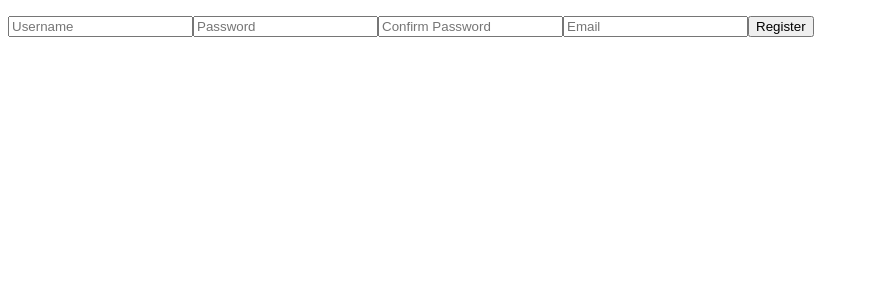
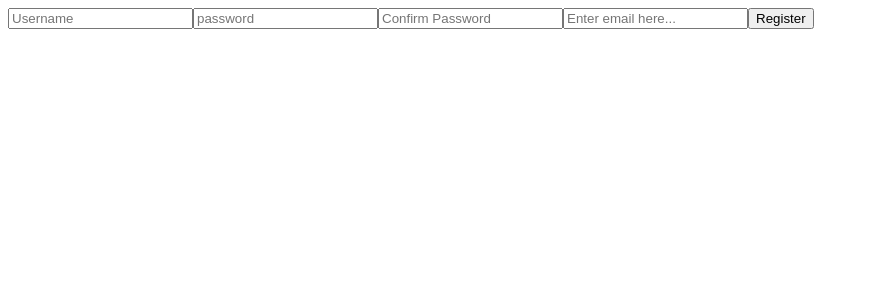
Before and after one commit to tommy278/Jorunal-App, a Next.js app: page /register in a window 1280 px wide. Shown: the top 300 px of the page, without its empty margins (0-869 px from the left). Built offline with nearby package versions, Linux system fonts and the light colour scheme; no server answers.

Commit message:
Fully optimized authentication flow

```diff
--- a/src/app/register/page.tsx
+++ b/src/app/register/page.tsx
@@ -1,41 +1,32 @@
 "use client";
 
-import {useState} from 'react';
+import { useAuth } from "@/context/AuthContext";
 
-export default function Home() {
-  const [username, setUsername] = useState("");
-  const [password, setPassword] = useState("");
-  const [confirmPassword, setConfirmPassword] = useState("");
-  const [email, setEmail] = useState("");
-  const [message, setMessage] = useState("");
+export default function Register() {
+  const { register } = useAuth();
 
-    async function handleRegister() {
-        if (password != confirmPassword) {
-          setMessage("Passwords must match")
-          console.error("Passwords do not match")
-          return;
-        }
-        const res = await fetch("/api/auth/register", {
-          method: "POST",
-          headers: {"Content-Type": "application/json"},
-          body: JSON.stringify({ username, email, password })
-        })
-        const data = await res.json();
-        if (!res.ok) {
-          setMessage(data.error || "Registration Failed")
-          return;
-        }
-        setMessage("Registration successful")
+  async function handleRegister(e: React.FormEvent) {
+    e.preventDefault();
+    const formData = new FormData(e.target as HTMLFormElement)
+    const username = (formData.get('username') as string).trim();
+    const password = (formData.get('password') as string).trim();
+    const confirmPassword = (formData.get('confirm_password') as string).trim();
+    const email = (formData.get('email') as string).trim();
+
+    try{
+      await register(username, email, password, confirmPassword);
+      console.log("Succesfully registered");
+    } catch(err) {
+      console.error("Registration failed", err)
     }
-
-  return (
-    <div>
-        <p>{message}</p>
-      <input placeholder="Username" value={username} onChange={(e) => setUsername(e.target.value)} type="text" />
-      <input placeholder="Password" value={password} onChange={(e) => setPassword(e.target.value)} type="password" />
-      <input placeholder="Confirm Password" value={confirmPassword} onChange={(e) => setConfirmPassword(e.target.value)}type="password" />
-      <input placeholder="Email" value={email} onChange={(e) => setEmail(e.target.value)} type="text" />
-      <button onClick={handleRegister}>Register</button>
-    </div>
-  );
+  }
+  return(
+    <form onSubmit={handleRegister}>
+      <input name="username" placeholder="Username" />
+      <input name="password" placeholder="password" />
+      <input name="confirm_password" placeholder="Confirm Password" />
+      <input name="email" placeholder="Enter email here..." />
+      <button type="submit">Register</button>
+    </form>
+  )
 }
--- a/src/context/AuthContext.tsx
+++ b/src/context/AuthContext.tsx
@@ -9,7 +9,7 @@ interface AuthContextProps {
     loading: boolean;
     login: (username: string, password: string ) => Promise<void>;
     register: (username: string, email: string, password: string, confirmPassword: string) => Promise<void>;
-    logout: () => void;
+    logout: () => Promise<void>;
 }
 
 const AuthContext = createContext<AuthContextProps | undefined>(undefined);
@@ -34,9 +34,9 @@ export function AuthProvider({ children }: { children: React.ReactNode }) {
         }
     }
 
+    let interval: NodeJS.Timeout;
+
     useEffect(() => {
-        let interval: NodeJS.Timeout;
-
         async function startRefresh() {
             try {
                 await fetch("/api/auth/refresh", {
@@ -66,7 +66,7 @@ export function AuthProvider({ children }: { children: React.ReactNode }) {
         await fetchUser();
         } catch (err) {
             console.error("Something went wrong:", err)
-            }
+        }
     }
 
     async function register(username: string, email: string, password: string, confirmPassword: string) {
@@ -92,6 +92,7 @@ export function AuthProvider({ children }: { children: React.ReactNode }) {
             fetch("/api/auth/logout", {method: 'POST', credentials: 'include'});
         } finally {
           setUser(null);
+          if (interval) clearInterval(interval);
         }
     }
     return (
```
Also changed, not shown: src/app/dashboard/page.tsx (+5 -13 lines), src/app/login/page.tsx (+20 -24 lines).
